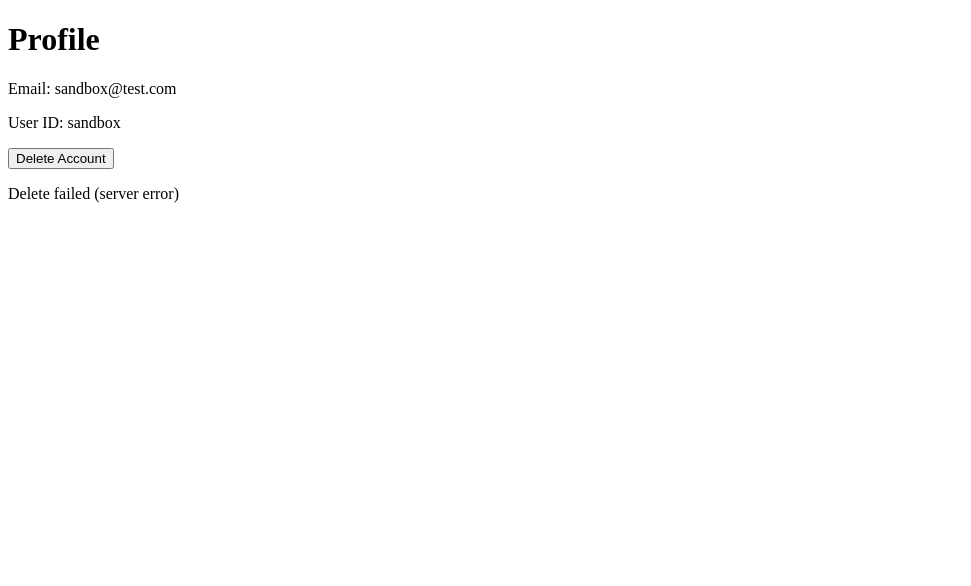
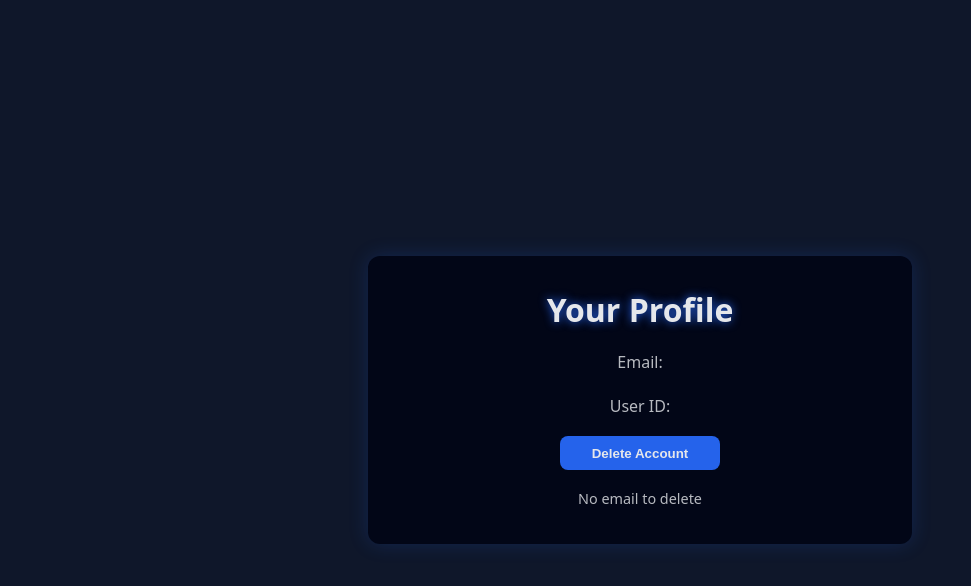
Before and after one commit to grovesigilofficial/GroveSigilOfficial-Sandbox, a plain HTML site: page public/pages/profile.html in a window 1280 px wide. Both pictures are taken after a click on the button "Delete Account". Shown: the whole page, without its empty margins (0-971 px from the left). Drawn offline with Linux system fonts and the light colour scheme; no server answers.

Commit message:
Update profile.html

```diff
--- a/public/pages/profile.html
+++ b/public/pages/profile.html
@@ -2,48 +2,130 @@
 <html lang="en">
 <head>
 <meta charset="UTF-8" />
-  <title>Profile</title>
+<meta name="viewport" content="width=device-width, initial-scale=1.0" />
+<title>Profile – Sandbox</title>
+<style>
+  body {
+    margin: 0;
+    min-height: 100vh;
+    display: flex;
+    justify-content: center;
+    align-items: center;
+    background: #0f172a; /* deep navy */
+    color: #e5e7eb; /* light gray */
+    font-family: system-ui, sans-serif;
+  }
+
+  .container {
+    background: #020617; /* almost black */
+    padding: 2rem;
+    border-radius: 12px;
+    max-width: 480px;
+    width: 90%;
+    display: flex;
+    flex-direction: column;
+    align-items: center;
+    gap: 1rem;
+    box-shadow: 0 0 20px #2563eb33; /* subtle blue glow */
+    text-align: center;
+  }
+
+  h1 {
+    margin: 0;
+    text-shadow: 0 0 10px #2563eb; /* blue glow */
+  }
+
+  p {
+    margin: 0.2rem 0;
+    opacity: 0.8;
+  }
+
+  button {
+    width: 160px;
+    padding: 0.6rem 1rem;
+    border: none;
+    border-radius: 8px;
+    background: #2563eb;
+    color: #e5e7eb;
+    font-weight: bold;
+    cursor: pointer;
+    transition: 0.3s all;
+  }
+
+  button:hover {
+    box-shadow: 0 0 15px #3b82f6;
+    transform: translateY(-2px);
+  }
+
+  .message {
+    font-size: 0.9rem;
+    opacity: 0.8;
+  }
+</style>
 </head>
 <body>
-
-  <h1>Profile</h1>
-
-  <p id="userEmail">Email: loading...</p>
-  <p id="userId">User ID: loading...</p>
-
+  <div class="container">
+    <h1>Your Profile</h1>
+    <p id="userEmail">Email: </p>
+    <p id="userId">User ID: </p>
     <button id="deleteBtn">Delete Account</button>
-
-  <p id="msg"></p>
+    <p class="message" id="msg"></p>
+  </div>
 
 <script type="module">
+const msg = document.getElementById('msg');
 const emailEl = document.getElementById('userEmail');
 const idEl = document.getElementById('userId');
 const deleteBtn = document.getElementById('deleteBtn');
-    const msg = document.getElementById('msg');
 
-    // TEMP SAFE DATA — NO BROKEN API
-    emailEl.textContent = 'Email: sandbox@test.com';
-    idEl.textContent = 'User ID: sandbox';
+async function fetchProfile() {
+  try {
+    const res = await fetch('/api/login'); // demo: replace with your method to get current user
+    const data = await res.json().catch(() => ({ error: 'Invalid JSON response' }));
+
+    if (data.error) {
+      msg.textContent = `Error: ${data.error}`;
+    } else if (data.user) {
+      emailEl.textContent = 'Email: ' + data.user.email;
+      idEl.textContent = 'User ID: ' + (data.user.id || 'demo');
+    } else {
+      msg.textContent = 'No user info available';
+    }
+  } catch(err) {
+    msg.textContent = `Request failed: ${err.message}`;
+  }
+}
 
 deleteBtn.addEventListener('click', async () => {
-      msg.textContent = '';
+  const email = emailEl.textContent.replace('Email: ', '');
+  if (!email) {
+    msg.textContent = 'No email to delete';
+    return;
+  }
 
   try {
     const res = await fetch('/api/delete-user', {
       method: 'POST',
-          headers: { 'Content-Type': 'application/json' },
-          body: JSON.stringify({ email: 'sandbox@test.com' })
+      headers: {'Content-Type':'application/json'},
+      body: JSON.stringify({ email })
     });
 
-        const text = await res.text();
-        const data = JSON.parse(text);
+    const data = await res.json().catch(() => ({ error: 'Invalid JSON response' }));
 
-        msg.textContent = data.message || data.error || 'Unknown response';
-      } catch {
-        msg.textContent = 'Delete failed (server error)';
+    if (data.error) {
+      msg.textContent = `Error: ${data.error}`;
+    } else {
+      msg.textContent = `Success: ${data.message}`;
+      emailEl.textContent = 'Email: ';
+      idEl.textContent = 'User ID: ';
+    }
+  } catch(err) {
+    msg.textContent = `Request failed: ${err.message}`;
   }
 });
+
+// Run immediately
+fetchProfile();
 </script>
-
 </body>
 </html>
```
Lines whose indentation alone changed are shown as unchanged.
